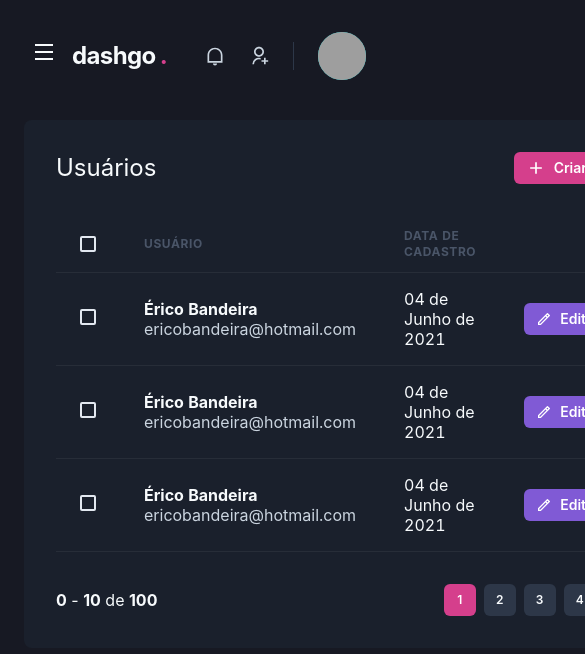
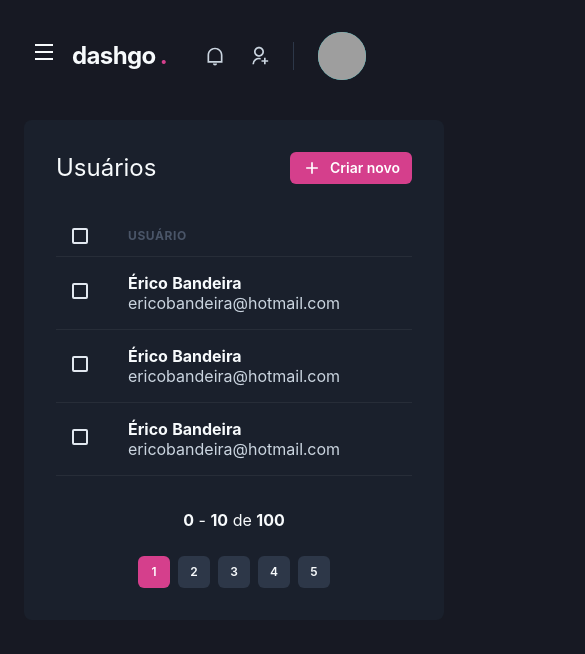
Before and after one commit to ericoBandeira/DashGo, a Next.js app: page /users in a window 390 px wide. Shown: the top 654 px of the page, 585 px wide, since content can reach past the window. Built offline with nearby package versions, Linux system fonts and the light colour scheme; grey boxes are pictures that could not be loaded.

Commit message:
Terminando responsividade

```diff
--- a/src/components/Pagination/index.tsx
+++ b/src/components/Pagination/index.tsx
@@ -4,7 +4,7 @@ import { PaginationItem } from "./PaginationItem";
 export function Pagination(){
     return(
         <Stack
-            direction="row"
+            direction={["column","row"]}
             mt="8"
             justify="space-between"
             align="center"
--- a/src/pages/users/create.tsx
+++ b/src/pages/users/create.tsx
@@ -11,7 +11,7 @@ export default function CreateUser(){
             <Flex w="100%" my="6" maxWidth={1480} mx="auto" px="6">
                 <Sidebar/>
 
-                <Box flex="1" borderRadius={8} bg="gray.800" p="8">
+                <Box flex="1" borderRadius={8} bg="gray.800" p={["6","8"]}>
                     <Heading size="lg" fontWeight="normal">
                         Criar usuário
                     </Heading>
@@ -19,12 +19,12 @@ export default function CreateUser(){
                     <Divider my="6" borderColor="gray.700"/>
 
                     <VStack spacing="8">
-                        <SimpleGrid minChildWidth="240px" spacing="8" w="100%">
+                        <SimpleGrid minChildWidth="240px" spacing={["6","8"]} w="100%">
                             <Input name="name" label="Nome completo"/>
                             <Input name="email" type="email" label="E-mail"/>
                         </SimpleGrid>
 
-                        <SimpleGrid minChildWidth="240px" spacing="8" w="100%">
+                        <SimpleGrid minChildWidth="240px" spacing={["6","8"]} w="100%">
                             <Input name="password" type="password" label="Senha"/>
                             <Input name="password_confirmation" type="password" label="Confirmar senha"/>
                         </SimpleGrid>
--- a/src/pages/users/index.tsx
+++ b/src/pages/users/index.tsx
@@ -1,10 +1,16 @@
-import { Box, Button, Checkbox, Flex, Heading, Icon, Table, Tbody, Td, Text, Th, Thead, Tr } from "@chakra-ui/react";
+import { Box, Button, Checkbox, Flex, Heading, Icon, Table, Tbody, Td, Text, Th, Thead, Tr, useBreakpointValue } from "@chakra-ui/react";
 import { RiAddLine, RiPencilLine } from "react-icons/ri";
 import { Header } from "../../components/Header";
 import { Pagination } from "../../components/Pagination";
 import { Sidebar } from "../../components/Sidebar";
 
 export default function UserList(){
+
+    const isWideVersion = useBreakpointValue({
+        base: false,
+        lg: true
+    })
+
     return(
         <Box>
             <Header/>
@@ -29,22 +35,22 @@ export default function UserList(){
                     <Table colorScheme="whiteAlpha">
                         <Thead>
                             <Tr>
-                            <Th px="6" color="gray.300" width="8">
+                            <Th px={["4","4","6"]} color="gray.300" width="8">
                                 <Checkbox colorScheme="pink" />
                             </Th>
                             <Th>
                                 Usuário
                             </Th>
-                            <Th>
+                            {isWideVersion && <Th>
                                 Data de cadastro
-                            </Th>
+                            </Th>}
                             <Th width="8">
                             </Th>
                             </Tr>
                         </Thead>
                         <Tbody>
                             <Tr>
-                                <Td px="6">
+                                <Td px={["4","4","6"]} >
                                     <Checkbox colorScheme="pink" />
                                 </Td>
                                 <Td>
@@ -53,11 +59,11 @@ export default function UserList(){
                                         <Text fontsize="sm" color="gray.300">ericobandeira@hotmail.com</Text>
                                     </Box>
                                 </Td>
+                                {isWideVersion && <Td>
+                                    04 de Junho de 2021
+                                </Td>}
                                 <Td>
-                                    04 de Junho de 2021
-                                </Td>
-                                <Td>
-                                <Button
+                                {isWideVersion && <Button
                                     as="a"
                                     size="sm"
                                     fontSize="sm"
@@ -65,11 +71,11 @@ export default function UserList(){
                                     leftIcon={<Icon as={RiPencilLine} fontSize="16"/>}
                                 >
                                     Editar
-                                </Button>
+                                </Button>}
                                 </Td>
                             </Tr>
                             <Tr>
-                                <Td px="6">
+                                <Td px={["4","4","6"]} >
                                     <Checkbox colorScheme="pink" />
                                 </Td>
                                 <Td>
@@ -78,11 +84,11 @@ export default function UserList(){
                                         <Text fontsize="sm" color="gray.300">ericobandeira@hotmail.com</Text>
                                     </Box>
                                 </Td>
+                                {isWideVersion && <Td>
+                                    04 de Junho de 2021
+                                </Td>}
                                 <Td>
-                                    04 de Junho de 2021
-                                </Td>
-                                <Td>
-                                <Button
+                                {isWideVersion && <Button
                                     as="a"
                                     size="sm"
                                     fontSize="sm"
@@ -90,11 +96,11 @@ export default function UserList(){
                                     leftIcon={<Icon as={RiPencilLine} fontSize="16"/>}
                                 >
                                     Editar
-                                </Button>
+                                </Button>}
                                 </Td>
                             </Tr>
                             <Tr>
-                                <Td px="6">
+                                <Td px={["4","4","6"]} >
                                     <Checkbox colorScheme="pink" />
                                 </Td>
                                 <Td>
@@ -103,11 +109,11 @@ export default function UserList(){
                                         <Text fontsize="sm" color="gray.300">ericobandeira@hotmail.com</Text>
                                     </Box>
                                 </Td>
+                                {isWideVersion && <Td>
+                                    04 de Junho de 2021
+                                </Td>}
                                 <Td>
-                                    04 de Junho de 2021
-                                </Td>
-                                <Td>
-                                <Button
+                                {isWideVersion && <Button
                                     as="a"
                                     size="sm"
                                     fontSize="sm"
@@ -115,7 +121,7 @@ export default function UserList(){
                                     leftIcon={<Icon as={RiPencilLine} fontSize="16"/>}
                                 >
                                     Editar
-                                </Button>
+                                </Button>}
                                 </Td>
                             </Tr>
                         </Tbody>
```
